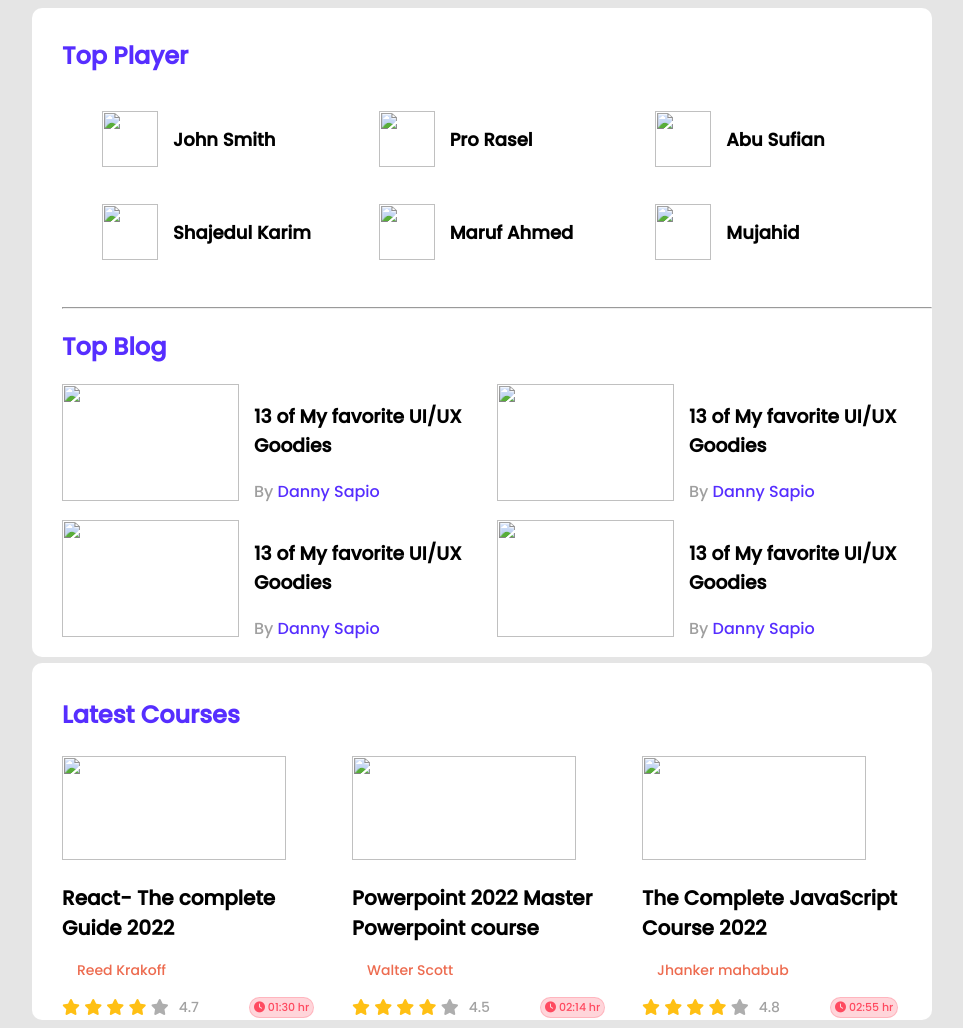
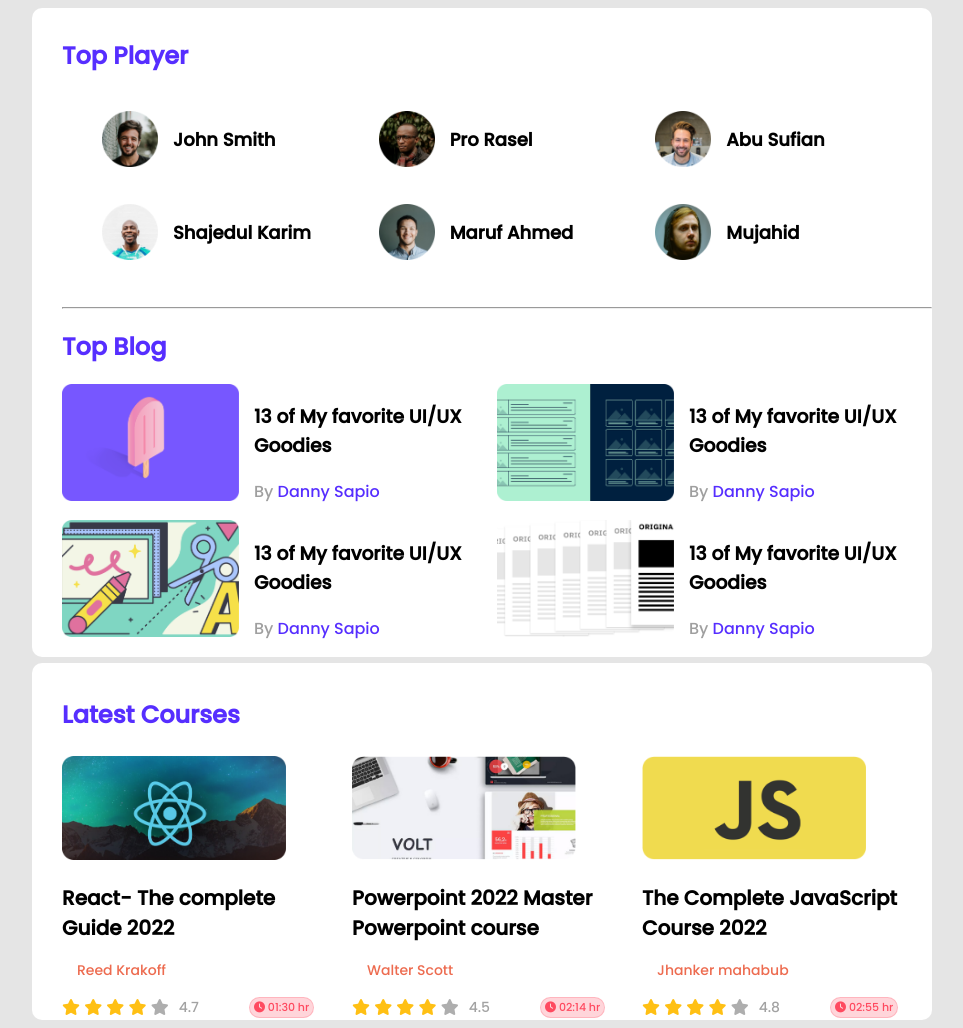
Before and after one commit to sonetrs0/poject2, a plain HTML site: page index.html in a window 1280 px wide. Shown: the whole page, without its empty margins (292-1255 px from the left). Drawn offline with Linux system fonts and the light colour scheme; the site is published under a folder, as on GitHub Pages, so addresses that start at the root find nothing.

Commit message:
trying to solved the image

```diff
--- a/index.html
+++ b/index.html
@@ -24,27 +24,27 @@
           <div class="player">
 
             <div class="player-1">
-              <img src="/player-1.png" alt="">
+              <img src="./player-1.png" alt="">
               <h3 class="name">John Smith</h3>
             </div>
             <div class="player-1">
-              <img src="/player-2.png" alt="">
+              <img src="./player-2.png" alt="">
               <h3 class="name">Pro Rasel</h3>
             </div>
             <div class="player-1">
-              <img src="/player-3.png" alt="">
+              <img src="./player-3.png" alt="">
               <h3 class="name">Abu Sufian </h3>
             </div>
             <div class="player-1">
-              <img src="/player-4.png" alt="">
+              <img src="./player-4.png" alt="">
               <h3 class="name">Shajedul Karim</h3>
             </div>
             <div class="player-1">
-              <img src="/player-5.png" alt="">
+              <img src="./player-5.png" alt="">
               <h3 class="name">Maruf Ahmed </h3>
             </div>
             <div class="player-1">
-              <img src="/player-6.png" alt="">
+              <img src="./player-6.png" alt="">
               <h3 class="name">Mujahid</h3>
             </div>
 
@@ -58,7 +58,7 @@
             <div class="blog1">
               <div class="blog3">
                 <div>
-                  <img src="/blog-1.png" alt="">
+                  <img src="./blog-1.png" alt="">
                 </div>
                 <div>
                   <h3> 13 of My favorite UI/UX Goodies</h3>
@@ -67,7 +67,7 @@
               </div>
               <div class="blog3">
                 <div>
-                  <img src="/blog-2.png" alt="">
+                  <img src="./blog-2.png" alt="">
                 </div>
                 <div>
                   <h3> 13 of My favorite UI/UX Goodies</h3>
@@ -76,7 +76,7 @@
               </div>
               <div class="blog3">
                 <div>
-                  <img src="/blog-3.png" alt="">
+                  <img src="./blog-3.png" alt="">
                 </div>
                 <div>
                   <h3> 13 of My favorite UI/UX Goodies</h3>
@@ -85,7 +85,7 @@
               </div>
               <div class="blog3">
                 <div>
-                  <img src="/blog-4.png" alt="">
+                  <img src="./blog-4.png" alt="">
                 </div>
                 <div>
                   <h3> 13 of My favorite UI/UX Goodies</h3>
@@ -113,7 +113,7 @@
         </div>
         <div class="courses">
           <div>
-            <img src="/course-1.png" alt="">
+            <img src="./course-1.png" alt="">
             <h2>React- The complete <br> Guide 2022</h2>
             <p>Reed Krakoff</p>
             <div class="ratting">
@@ -130,7 +130,7 @@
             </div>
           </div>
           <div>
-            <img src="/course-2.png" alt="">
+            <img src="./course-2.png" alt="">
             <h2>Powerpoint 2022 Master <br> Powerpoint course</h2>
             <p>Walter Scott</p>
             <div class="ratting">
@@ -150,7 +150,7 @@
             </div>
           </div>
           <div>
-            <img src="/course-3.png" alt="">
+            <img src="./course-3.png" alt="">
             <h2>The Complete JavaScript <br> Course 2022</h2>
             <p>Jhanker mahabub</p>
             <div class="ratting">
```
